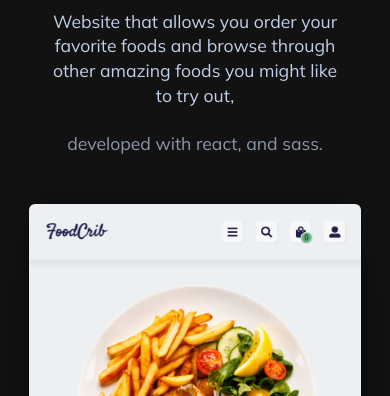
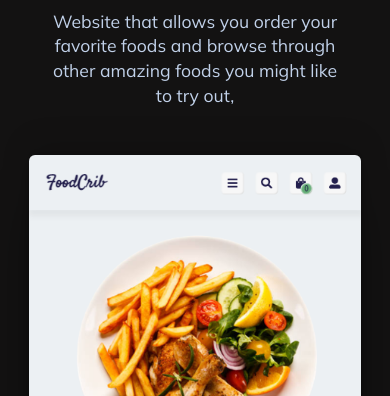
Before and after one commit to pdev6373/Portfolio, a plain HTML site: page index.html in a window 390 px wide. Shown: the part 704-1100 px from the top of the page. Drawn offline with Linux system fonts and the light colour scheme.

Commit message:
modified project section

```diff
--- a/css/styles.scss
+++ b/css/styles.scss
@@ -1048,12 +1048,6 @@ PROJECTS
             font-size: clamp(1.15rem, 1.45vw, 1.3rem);
             line-height: 1.3;
           }
-
-          &__tools {
-            font-size: clamp(1.15rem, 1.45vw, 1.3rem);
-            line-height: 1.3;
-            opacity: 0.7;
-          }
         }
       }
     }
@@ -1175,12 +1169,6 @@ PROJECTS
       width: 90%;
     }
 
-    .projects-main__tools {
-      font-size: clamp(1.1rem, 2.3vw, 1.6rem);
-      line-height: 1.4;
-      opacity: 0.7;
-    }
-
     .projects-main__img-wrapper {
       border-radius: 6px;
       box-shadow: rgba(0, 0, 0, 0.25) 0px 54px 55px,
--- a/js/ProjectsMain.js
+++ b/js/ProjectsMain.js
@@ -8,7 +8,6 @@ export default function ProjectsMain() {
       projectsName: "Foodcrib",
       projectsSummary:
         "Website that allows you order your favorite foods and browse through other amazing foods you might like to try out,",
-      projectsTools: "developed with react, and sass.",
       projectsImg: "./img/project-one.png",
       github: "https://github.com/pdev6373/Foodcrib",
       site: "https://foodcrib.netlify.app",
@@ -18,7 +17,6 @@ export default function ProjectsMain() {
       projectsName: "Office X",
       projectsSummary:
         "Website that allows you Book an empowering workspace for your team",
-      projectsTools: "developed with next.js, sass, and typescript.",
       projectsImg: "./img/project-two.png",
       github: "https://github.com/pdev6373/Office-X",
       site: "https://office-x.vercel.app/",
@@ -28,7 +26,6 @@ export default function ProjectsMain() {
       projectsName: "LiveScores",
       projectsSummary:
         "Website that show the result of different sports, both the current and past results.",
-      projectsTools: "",
       projectsImg: "./img/blank.png",
       // github: "",
       // site: "#",
@@ -72,7 +69,6 @@ export default function ProjectsMain() {
                 <p class="projects-main__details-wrapper__info__summary">
                   ${detail.projectsSummary}
                 </p>
-                <p class="projects-main__details-wrapper__info__tools">${detail.projectsTools}</p>
               </div>
             `;
     return wrapper;
@@ -133,9 +129,6 @@ export default function ProjectsMain() {
         <div class="projects-main__summary">
           ${project.projectsSummary}
         </div>
-        <div class="projects-main__tools">
-          ${project.projectsTools}
-        </div>
         <div class="projects-main__img-wrapper">
           <img class="projects-main__img-wrapper__image" src=${
             project.projectsImg
--- a/js/SkillsFunctionalities.js
+++ b/js/SkillsFunctionalities.js
@@ -13,6 +13,7 @@ export default function SkillsFunctionalities(wheels) {
 
   const functionality = [
     "javascript",
+    "angular",
     "react",
     "next",
     "gatsby",
```
Also changed, not shown: css/styles.css, 1 other file.
